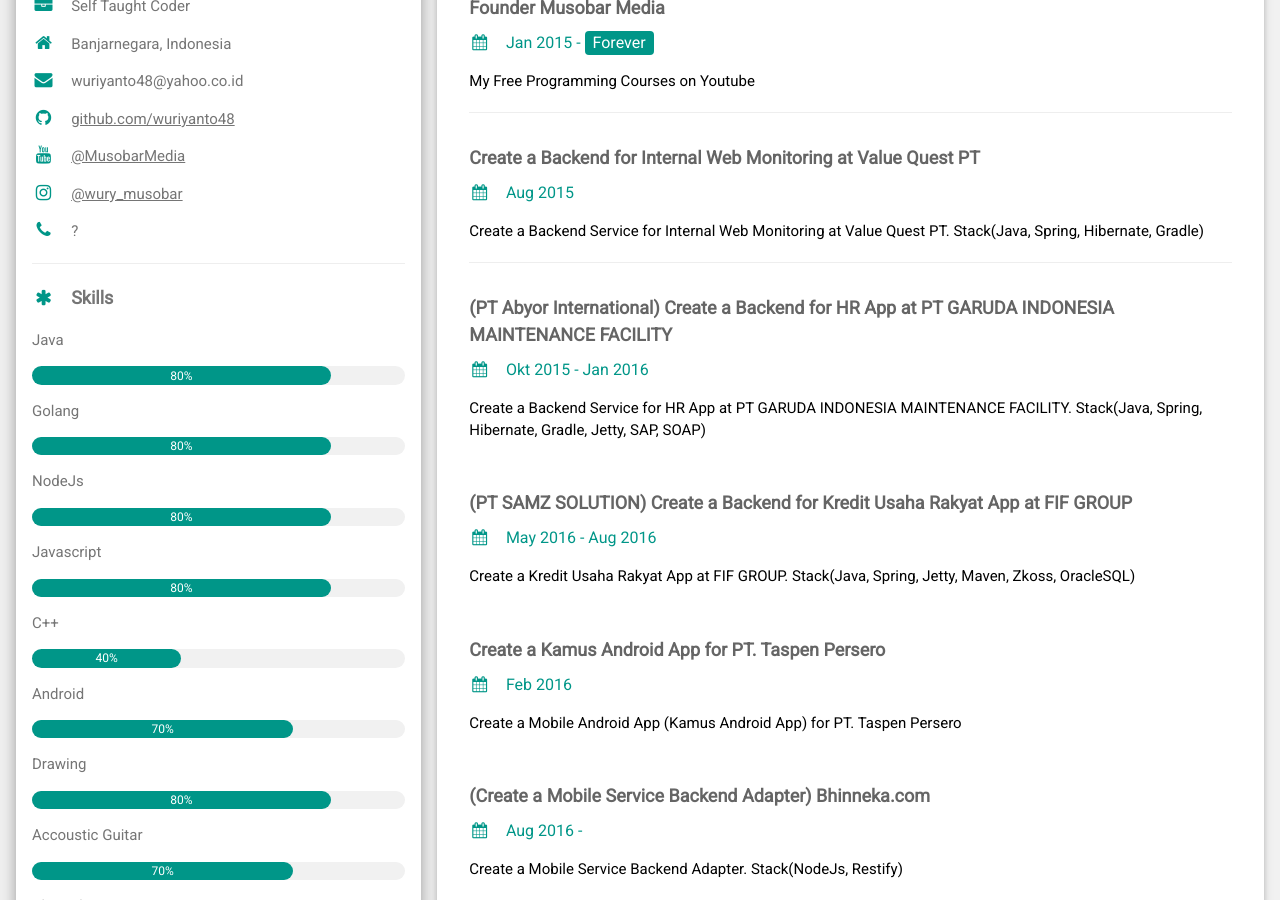
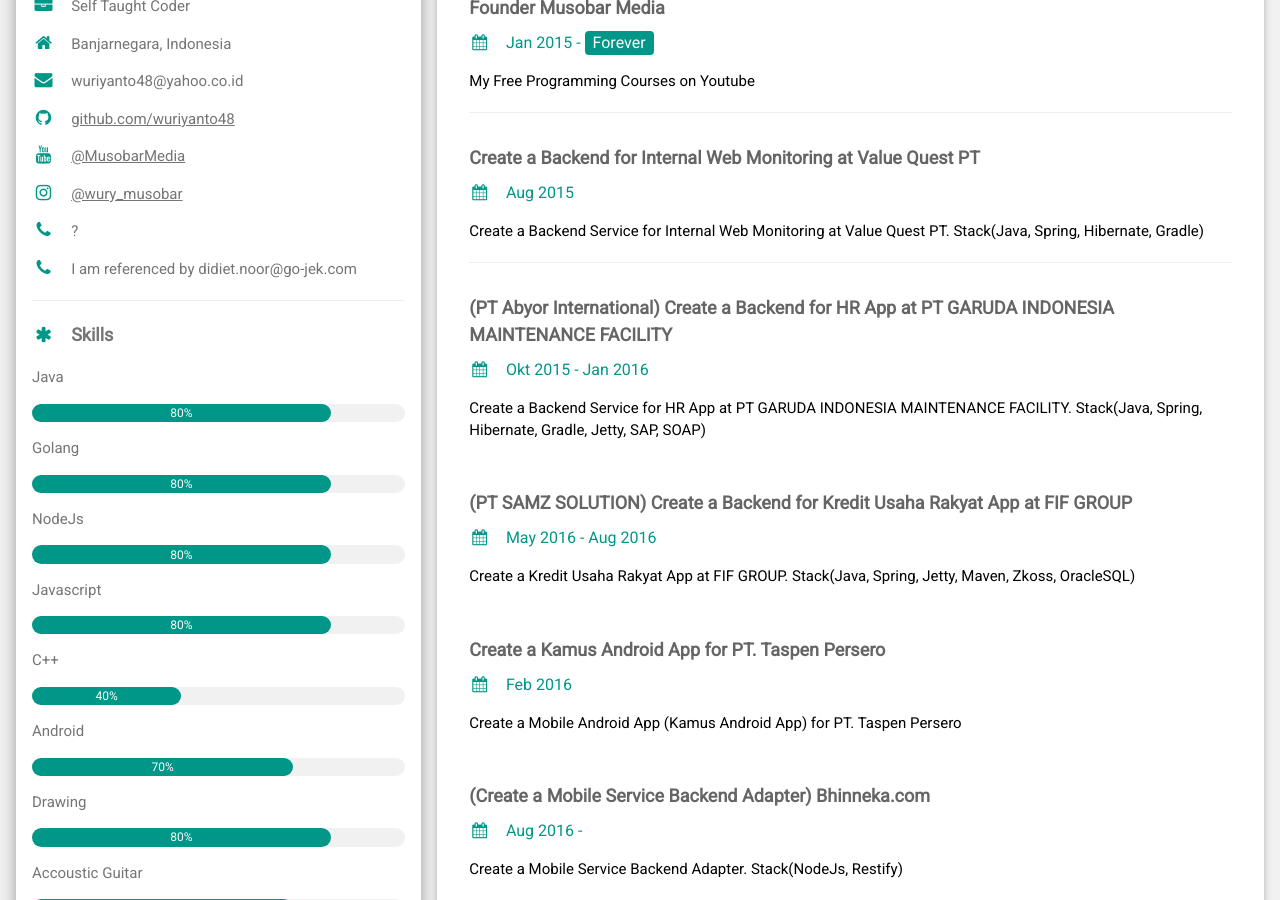
Before and after one commit to wuriyanto48/wuriyanto48.github.io, a Jekyll site: the page about/index.html, which Jekyll copies as it is, in a window 1280 px wide and 900 px high, scrolled down 441 px. Built offline with Jekyll 4.4.1, drawn with Linux system fonts in a browser that asks for light colours.

Commit message:
update about

```diff
--- a/about/index.html
+++ b/about/index.html
@@ -62,6 +62,7 @@
           <p><i class="fa fa-youtube fa-fw w3-margin-right w3-large w3-text-teal"></i><a href="https://www.youtube.com/MusobarMedia">@MusobarMedia</a></p>
           <p><i class="fa fa-instagram fa-fw w3-margin-right w3-large w3-text-teal"></i><a href="https://www.instagram.com/wury_musobar/">@wury_musobar</a></p>
           <p><i class="fa fa-phone fa-fw w3-margin-right w3-large w3-text-teal"></i>?</p>
+          <p><i class="fa fa-phone fa-fw w3-margin-right w3-large w3-text-teal"></i>I am referenced by didiet.noor@go-jek.com</p>
           <hr>
 
           <p class="w3-large"><b><i class="fa fa-asterisk fa-fw w3-margin-right w3-text-teal"></i>Skills</b></p>
```
